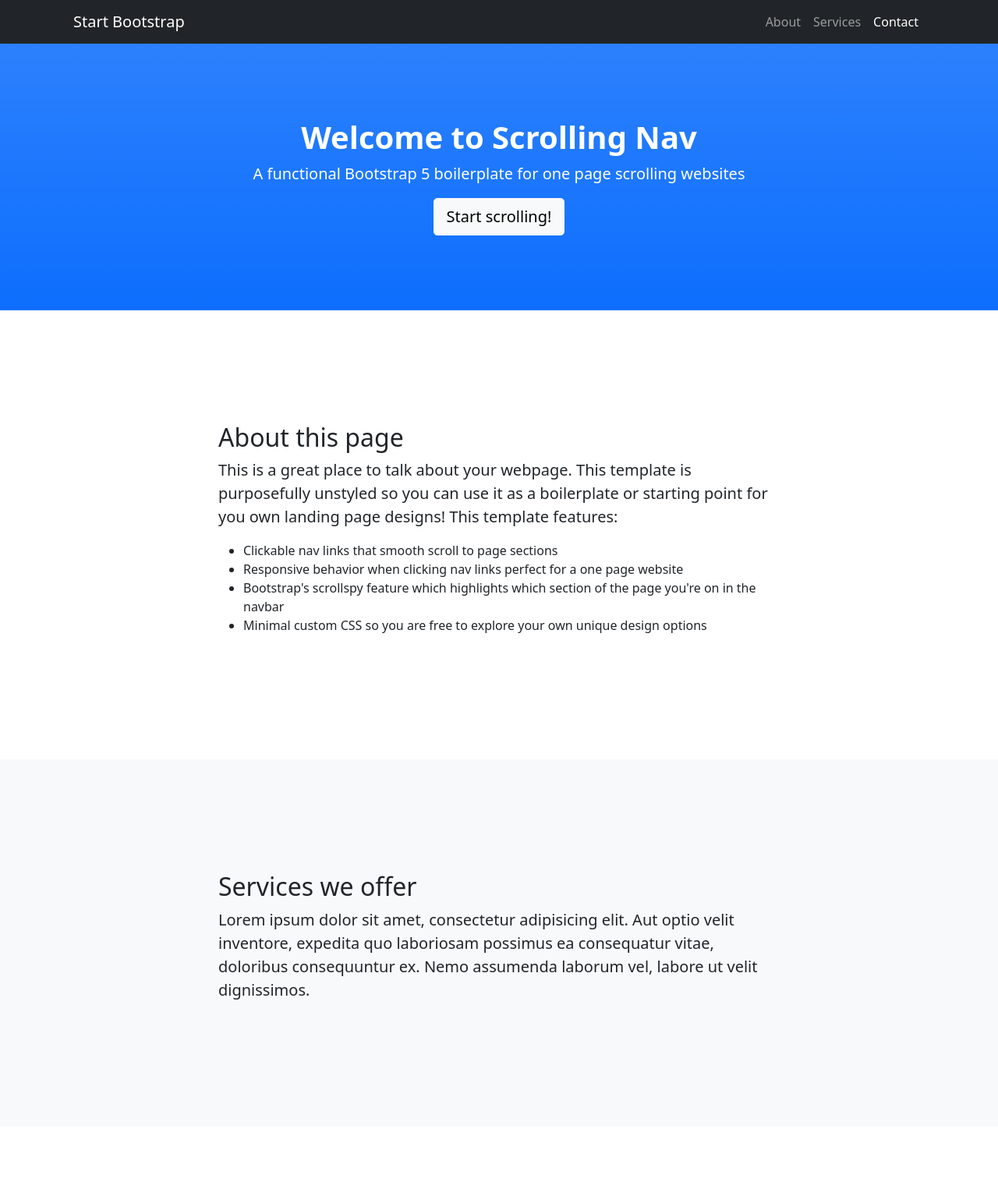
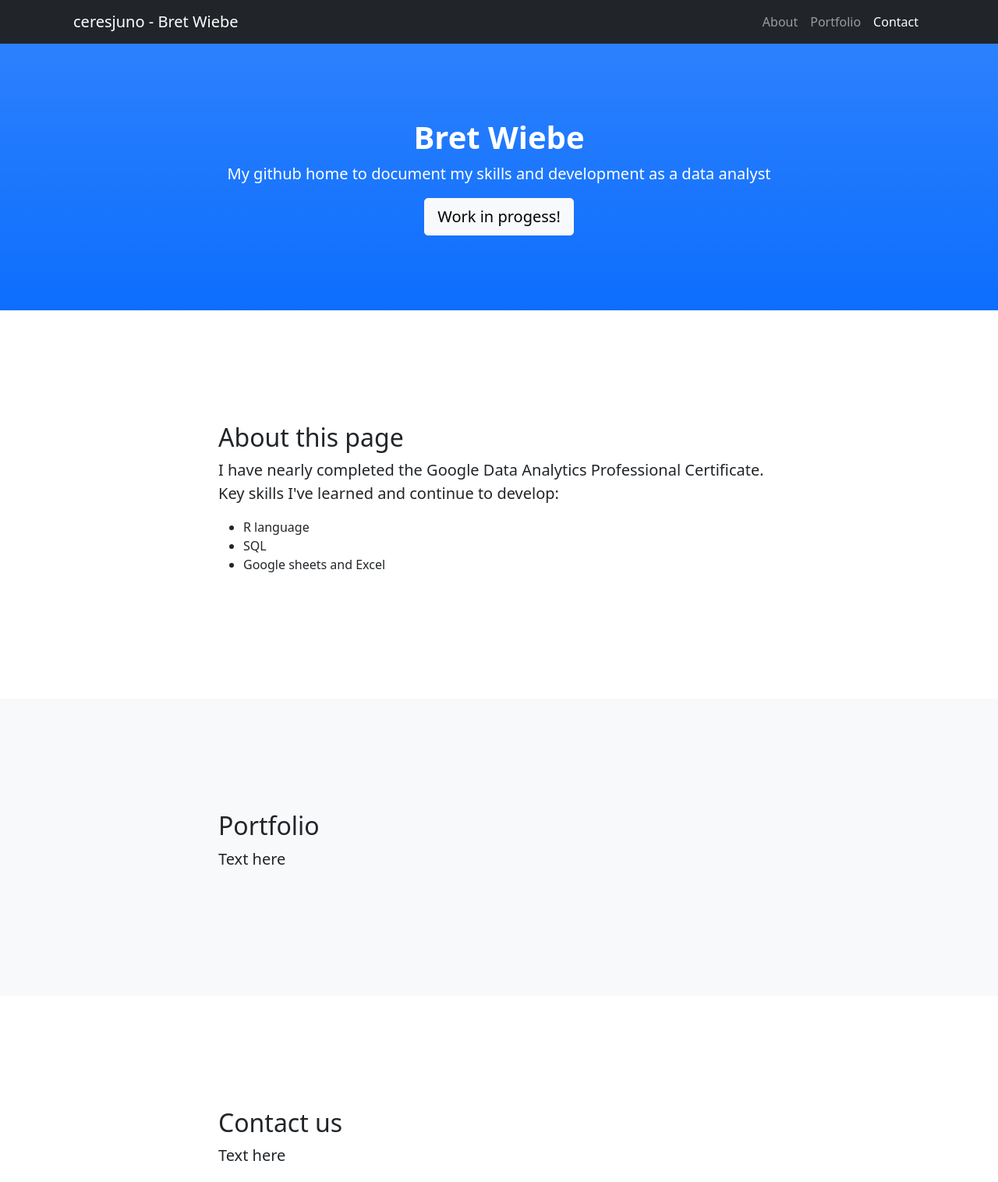
Before and after one commit to bretwiebe/ceresjuno.github.io, a plain HTML site: page index.html in a window 1280 px wide. Shown: the top 1516 px of the page at 78% size. Drawn offline with nearby package versions, Linux system fonts and the light colour scheme.

Commit message:
Initial Commit

```diff
--- a/index.html
+++ b/index.html
@@ -5,7 +5,7 @@
         <meta name="viewport" content="width=device-width, initial-scale=1, shrink-to-fit=no" />
         <meta name="description" content="" />
         <meta name="author" content="" />
-        <title>Scrolling Nav - Start Bootstrap Template</title>
+        <title>ceresjuno - Bret Wiebe</title>
         <link rel="icon" type="image/x-icon" href="assets/favicon.ico" />
         <!-- Core theme CSS (includes Bootstrap)-->
         <link href="css/styles.css" rel="stylesheet" />
@@ -14,12 +14,12 @@
         <!-- Navigation-->
         <nav class="navbar navbar-expand-lg navbar-dark bg-dark fixed-top" id="mainNav">
             <div class="container px-4">
-                <a class="navbar-brand" href="#page-top">Start Bootstrap</a>
+                <a class="navbar-brand" href="#page-top">ceresjuno - Bret Wiebe</a>
                 <button class="navbar-toggler" type="button" data-bs-toggle="collapse" data-bs-target="#navbarResponsive" aria-controls="navbarResponsive" aria-expanded="false" aria-label="Toggle navigation"><span class="navbar-toggler-icon"></span></button>
                 <div class="collapse navbar-collapse" id="navbarResponsive">
                     <ul class="navbar-nav ms-auto">
                         <li class="nav-item"><a class="nav-link" href="#about">About</a></li>
-                        <li class="nav-item"><a class="nav-link" href="#services">Services</a></li>
+                        <li class="nav-item"><a class="nav-link" href="#port_folio">Portfolio</a></li>
                         <li class="nav-item"><a class="nav-link" href="#contact">Contact</a></li>
                     </ul>
                 </div>
@@ -28,9 +28,9 @@
         <!-- Header-->
         <header class="bg-primary bg-gradient text-white">
             <div class="container px-4 text-center">
-                <h1 class="fw-bolder">Welcome to Scrolling Nav</h1>
-                <p class="lead">A functional Bootstrap 5 boilerplate for one page scrolling websites</p>
-                <a class="btn btn-lg btn-light" href="#about">Start scrolling!</a>
+                <h1 class="fw-bolder">Bret Wiebe</h1>
+                <p class="lead">My github home to document my skills and development as a data analyst</p>
+                <a class="btn btn-lg btn-light" href="#about">Work in progess!</a>
             </div>
         </header>
         <!-- About section-->
@@ -39,24 +39,23 @@
                 <div class="row gx-4 justify-content-center">
                     <div class="col-lg-8">
                         <h2>About this page</h2>
-                        <p class="lead">This is a great place to talk about your webpage. This template is purposefully unstyled so you can use it as a boilerplate or starting point for you own landing page designs! This template features:</p>
+                        <p class="lead">I have nearly completed the Google Data Analytics Professional Certificate. Key skills I've learned and continue to develop:</p>
                         <ul>
-                            <li>Clickable nav links that smooth scroll to page sections</li>
-                            <li>Responsive behavior when clicking nav links perfect for a one page website</li>
-                            <li>Bootstrap's scrollspy feature which highlights which section of the page you're on in the navbar</li>
-                            <li>Minimal custom CSS so you are free to explore your own unique design options</li>
+                            <li>R language</li>
+                            <li>SQL</li>
+                            <li>Google sheets and Excel</li>
                         </ul>
                     </div>
                 </div>
             </div>
         </section>
-        <!-- Services section-->
-        <section class="bg-light" id="services">
+        <!-- Portfolio section-->
+        <section class="bg-light" id="port_folio">
             <div class="container px-4">
                 <div class="row gx-4 justify-content-center">
                     <div class="col-lg-8">
-                        <h2>Services we offer</h2>
-                        <p class="lead">Lorem ipsum dolor sit amet, consectetur adipisicing elit. Aut optio velit inventore, expedita quo laboriosam possimus ea consequatur vitae, doloribus consequuntur ex. Nemo assumenda laborum vel, labore ut velit dignissimos.</p>
+                        <h2>Portfolio</h2>
+                        <p class="lead">Text here</p>
                     </div>
                 </div>
             </div>
@@ -67,14 +66,14 @@
                 <div class="row gx-4 justify-content-center">
                     <div class="col-lg-8">
                         <h2>Contact us</h2>
-                        <p class="lead">Lorem ipsum dolor sit amet, consectetur adipisicing elit. Vero odio fugiat voluptatem dolor, provident officiis, id iusto! Obcaecati incidunt, qui nihil beatae magnam et repudiandae ipsa exercitationem, in, quo totam.</p>
+                        <p class="lead">Text here</p>
                     </div>
                 </div>
             </div>
         </section>
         <!-- Footer-->
         <footer class="py-5 bg-dark">
-            <div class="container px-4"><p class="m-0 text-center text-white">Copyright &copy; Your Website 2022</p></div>
+            <div class="container px-4"><p class="m-0 text-center text-white">Copyright &copy; Bret Wiebe 2022</p></div>
         </footer>
         <!-- Bootstrap core JS-->
         <script src="https://cdn.jsdelivr.net/npm/bootstrap@5.1.3/dist/js/bootstrap.bundle.min.js"></script>
```
